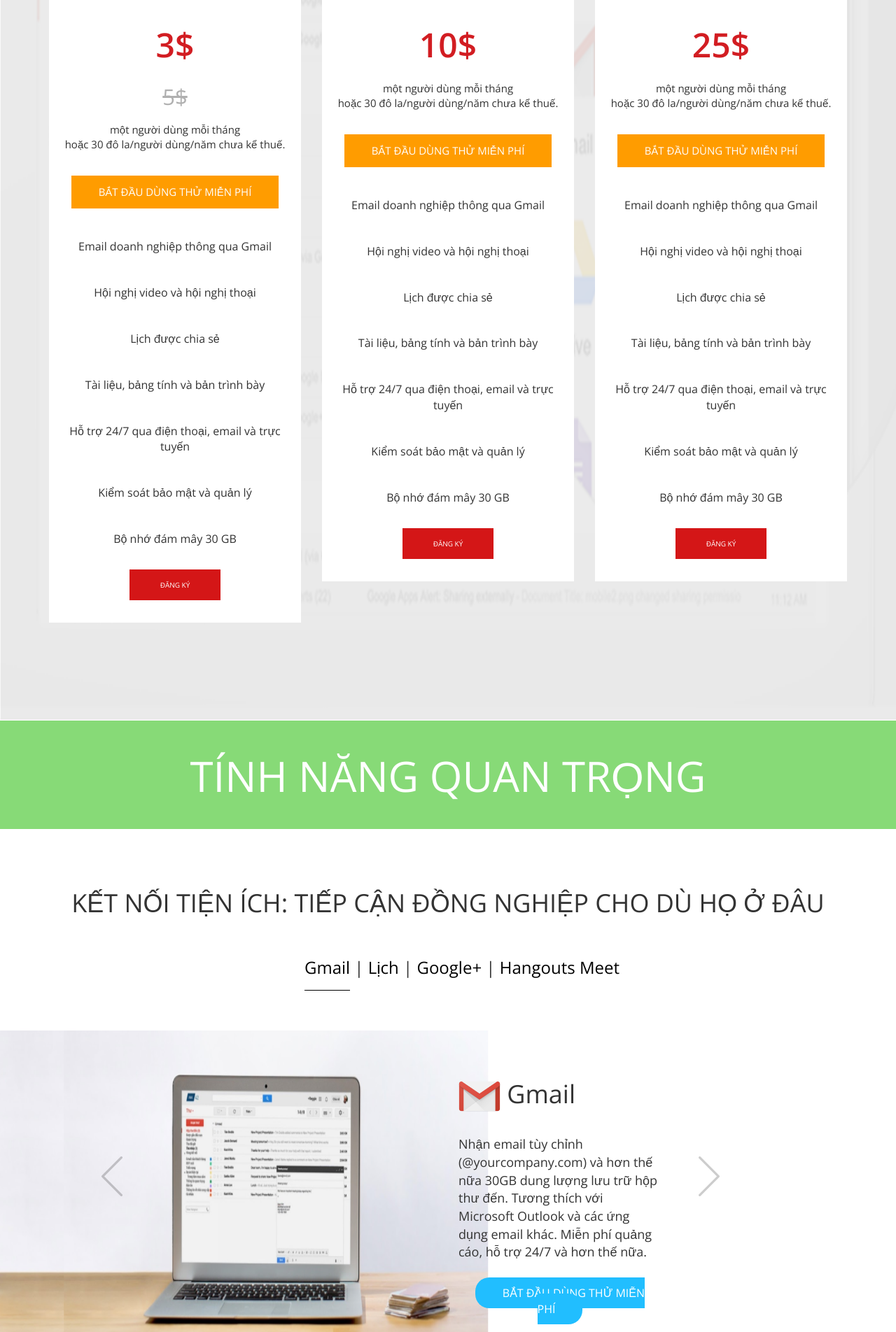
After one commit to thangnv27/bkhost_html, a PHP site: page /email-g-suite.php in a window 1280 px wide. The commit adds this page. Shown: the part 1296-3200 px from the top of the page at 70% size. Run offline with PHP 8.4, Linux system fonts and the light colour scheme; data that the repository does not hold is empty; some libraries are stand-ins or nearby versions.

Commit message:
File email-g-suite

```diff
--- /dev/null
+++ b/email-g-suite.php
@@ -0,0 +1,455 @@
+<?php include("header.php"); ?>
+<div class="layer-old-11">
+    <div class="slide-email-g-suite text-center">
+        <div class="container">
+            <h1 class="text-slide-1">Mail G Suite</h1>
+            <h2 class="text-slide-2">
+              Email doanh nghiệp G Suite là sản phẩm số hàng đầu thể giới dành cho các doanh nghiệp toàn cầu
+            </h2>
+        </div>
+    </div>
+    <div class="content-1 text-center">
+      <div class="container">
+        <div class="text-1">
+          Email doanh nghiệp G Suite là sản phẩm số hàng đầu thể giới dành cho các doanh nghiệp toàn cầu
+          Cung cấp email, lưu trữ, làm việc nhóm, lịch, công tác trực tuyến và nhiều hơn nữa, giải pháp điện toán đám may hàng đầu thế giới đã được ủy quyền tại Việt Nam bởi MailViet
+        </div>
+        <div class="text-2">
+          Đang được giảm phí <b>50%</b> bởi Google. Tham khảo bảng phí toàn cầu <a href="javascript:void(0)">tại đây</a>
+        </div>
+      </div>
+    </div>
+    <div class="content-2 text-center">
+      <div class="container">
+        <div class="row">
+          <div class="col-md-4">
+            <div class="wrap-content">
+              <div class="text-1">Basic</div>
+              <div class="text-2">3$</div>
+              <div class="text-3">
+                <strike>5$</strike>
+              </div>
+              <div class="text-4">một người dùng mỗi tháng</div>
+              <div class="text-4">hoặc 30 đô la/người dùng/năm chưa kể thuế.</div>
+              <div class="text-5">
+                <a href="javascript:void(0)">
+                  bắt đầu dùng thử miễn phí
+                </a>
+              </div>
+              <div class="text-6">Email doanh nghiệp thông qua Gmail</div>
+              <div class="text-6">Hội nghị video và hội nghị thoại</div>
+              <div class="text-6">Lịch được chia sẻ</div>
+              <div class="text-6">Tài liệu, bảng tính và bản trình bày</div>
+              <div class="text-6">Hỗ trợ 24/7 qua điện thoại, email và trực tuyến</div>
+              <div class="text-6">Kiểm soát bảo mật và quản lý</div>
+              <div class="text-6">Bộ nhớ đám mây 30 GB</div>
+              <div class="text-7">
+                <a href="javascript:void(0)">
+                  đăng ký
+                </a>
+              </div>
+            </div>
+          </div>
+          <div class="col-md-4">
+            <div class="wrap-content">
+              <div class="text-1">Business</div>
+              <div class="text-2">10$</div>
+              <div class="text-4">một người dùng mỗi tháng</div>
+              <div class="text-4">hoặc 30 đô la/người dùng/năm chưa kể thuế.</div>
+              <div class="text-5">
+                <a href="javascript:void(0)">
+                  bắt đầu dùng thử miễn phí
+                </a>
+              </div>
+              <div class="text-6">Email doanh nghiệp thông qua Gmail</div>
+              <div class="text-6">Hội nghị video và hội nghị thoại</div>
+              <div class="text-6">Lịch được chia sẻ</div>
+              <div class="text-6">Tài liệu, bảng tính và bản trình bày</div>
+              <div class="text-6">Hỗ trợ 24/7 qua điện thoại, email và trực tuyến</div>
+              <div class="text-6">Kiểm soát bảo mật và quản lý</div>
+              <div class="text-6">Bộ nhớ đám mây 30 GB</div>
+              <div class="text-7">
+                <a href="javascript:void(0)">
+                  đăng ký
+                </a>
+              </div>
+            </div>
+          </div>
+          <div class="col-md-4">
+            <div class="wrap-content">
+              <div class="text-1">Enterprise</div>
+              <div class="text-2">25$</div>
+              <div class="text-4">một người dùng mỗi tháng</div>
+              <div class="text-4">hoặc 30 đô la/người dùng/năm chưa kể thuế.</div>
+              <div class="text-5">
+                <a href="javascript:void(0)">
+                  bắt đầu dùng thử miễn phí
+                </a>
+              </div>
+              <div class="text-6">Email doanh nghiệp thông qua Gmail</div>
+              <div class="text-6">Hội nghị video và hội nghị thoại</div>
+              <div class="text-6">Lịch được chia sẻ</div>
+              <div class="text-6">Tài liệu, bảng tính và bản trình bày</div>
+              <div class="text-6">Hỗ trợ 24/7 qua điện thoại, email và trực tuyến</div>
+              <div class="text-6">Kiểm soát bảo mật và quản lý</div>
+              <div class="text-6">Bộ nhớ đám mây 30 GB</div>
+              <div class="text-7">
+                <a href="javascript:void(0)">
+                  đăng ký
+                </a>
+              </div>
+            </div>
+          </div>
+        </div>
+      </div>
+    </div>
+    <div class="content-3 text-center">
+      <div class="container">
+        <div class="text-1">
+          Tính năng quan trọng
+        </div>
+      </div>
+    </div>
+    <div class="content-4 text-center">
+      <div class="container">
+        <div class="text-1">
+          Kết nối tiện ích: Tiếp cận đồng nghiệp cho dù họ ở đâu
+        </div>
+        <div class="text-2">
+          <ul>
+            <li class="active">
+              <a data-toggle="tab" href="#gmail">Gmail</a>
+            </li>
+            <li>|</li>
+            <li>
+              <a data-toggle="tab" href="#lich">Lịch</a>
+            </li>
+            <li>|</li>
+            <li>
+              <a data-toggle="tab" href="#google">Google+</a>
+            </li>
+            <li>|</li>
+            <li>
+              <a data-toggle="tab" href="#hangouts">Hangouts Meet</a>
+            </li>
+          </ul>
+        </div>
+      </div>
+    </div>
+    <div id="gmail" class="tab-pane fade in active">
+      <div class="container-fluid">
+        <div class="row text-center">
+          <div class="col-md-1"></div>
+          <div class="col-md-1">
+            <a href="javascript:void(0)">
+              <img class="icon-left" src="images/icon-left-content-gmail.png" alt="Icon Left">
+            </a>
+          </div>
+          <div class="col-md-4"></div>
+          <div class="col-md-3">
+            <div class="text-1 text-left">
+              <span>
+                <img src="images/icon-gmail.png" alt="Icon Gmail">
+                Gmail
+              </span>
+            </div>
+            <div class="text-2 text-left">
+              Nhận email tùy chỉnh (@yourcompany.com) và hơn thế nữa 30GB dung lượng lưu trữ hộp thư đến. Tương thích với Microsoft Outlook và các ứng dụng email khác. Miễn phí quảng cáo, hỗ trợ 24/7 và hơn thế nữa.
+            </div>
+            <div class="text-3">
+              <a href="javascript:void(0)">
+                Bắt đầu dùng thử miễn phí
+              </a>
+            </div>
+          </div>
+          <div class="col-md-1">
+            <a href="javascript:void(0)">
+              <img class="icon-right" src="images/icon-right-content-gmail.png" alt="Icon Right">
+            </a>
+          </div>
+        </div>
+      </div>
+    </div>
+    <div class="content-4 text-center">
+      <div class="container">
+        <div class="text-1">
+          tạo: Tiếp cận đồng nghiệp cho dù họ ở đâu
+        </div>
+        <div class="text-2">
+          <ul>
+            <li class="active">
+              <a data-toggle="tab" href="#tailieu">Tài liệu</a>
+            </li>
+            <li>|</li>
+            <li>
+              <a data-toggle="tab" href="#trangtinh">Trang tính</a>
+            </li>
+            <li>|</li>
+            <li>
+              <a data-toggle="tab" href="#bieumau">Biểu mẫu</a>
+            </li>
+            <li>|</li>
+            <li>
+              <a data-toggle="tab" href="#sites">Sites</a>
+            </li>
+            <li>|</li>
+            <li>
+              <a data-toggle="tab" href="#keep">Keep</a>
+            </li>
+          </ul>
+        </div>
+      </div>
+    </div>
+    <div id="tailieu" class="tab-pane fade in active">
+      <div class="container">
+        <div class="row text-center">
+          <div class="col-md-1">
+            <a href="javascript:void(0)">
+              <img class="icon-left" src="images/icon-left-content-gmail.png" alt="Icon Left">
+            </a>
+          </div>
+          <div class="col-md-4 text-left">
+            <div class="text-1">
+              Nhận xét, trò chuyện và chỉnh sửa trong thời gian thực
+            </div>
+            <div class="text-2">
+              Làm việc trên một tài liệu duy nhất với những thành viên trong nhóm hoặc những người bên ngoài công ty bạn. Xem nội dung chỉnh sửa khi người khác gõ, giao tiếp thông qua tính năng trò chuyện tích hợp và đặt câu hỏi bằng cách bao gồm nhận xét.
+            </div>
+          </div>
+          <div class="col-md-6">
+            <img src="images/img-tailieu.png" alt="Tai Lieu">
+          </div>
+          <div class="col-md-1">
+            <a href="javascript:void(0)">
+              <img class="icon-right" src="images/icon-right-content-gmail.png" alt="Icon Right">
+            </a>
+          </div>
+        </div>
+      </div>
+    </div>
+    <div class="content-4 text-center">
+      <div class="container">
+        <div class="text-1">
+          Truy cập: Lưu trữ tệp và tìm nội dung bạn cần ngay tức thì
+        </div>
+        <div class="text-2">
+          <ul>
+            <li class="active">
+              <a data-toggle="tab" href="#driver">Drive</a>
+            </li>
+            <li>|</li>
+            <li>
+              <a data-toggle="tab" href="#google-cloud">Google Cloud Search</a>
+            </li>
+          </ul>
+        </div>
+      </div>
+    </div>
+    <div id="driver" class="tab-pane fade in active">
+      <div class="container-fluid">
+        <div class="row text-center">
+          <div class="col-md-1"></div>
+          <div class="col-md-1">
+            <a href="javascript:void(0)">
+              <img class="icon-left" src="images/icon-left-content-gmail.png" alt="Icon Left">
+            </a>
+          </div>
+          <div class="col-md-4"></div>
+          <div class="col-md-3">
+            <div class="text-1 text-left">
+              <span>
+                <img src="images/icon-driver.png" alt="Icon Driver">
+                Driver
+              </span>
+            </div>
+            <div class="text-2 text-left">
+              Dễ dàng lưu trữ, đồng bộ hóa và chia sẻ tệp.
+            </div>
+            <div class="text-2 text-left">
+              Lưu trữ an toàn tất cả dữ liệu của công ty bạn ở một nơi. Truy cập tệp dễ dàng từ máy tính để bàn và thiết bị di động cũng như kiểm soát cách các nhóm chia sẻ tệp.
+            </div>
+            <div class="text-3">
+              <a href="javascript:void(0)">
+                Bắt đầu dùng thử miễn phí
+              </a>
+            </div>
+          </div>
+          <div class="col-md-1">
+            <a href="javascript:void(0)">
+              <img class="icon-right" src="images/icon-right-content-gmail.png" alt="Icon Right">
+            </a>
+          </div>
+        </div>
+      </div>
+    </div>
+    <div class="content-4 text-center">
+      <div class="container">
+        <div class="text-1">
+          Kiểm soát: Quản lý người dùng, thiết bị và dữ liệu một cách bảo mật và dễ dàng.
+        </div>
+        <div class="text-2">
+          <ul>
+            <li class="active">
+              <a data-toggle="tab" href="#adminstrator">Quản trị viên</a>
+            </li>
+            <li>|</li>
+            <li>
+              <a data-toggle="tab" href="#vault">Vault</a>
+            </li>
+            <li>|</li>
+            <li>
+              <a data-toggle="tab" href="#chinhsachungdung">Chính sách ứng dụng</a>
+            </li>
+          </ul>
+        </div>
+      </div>
+    </div>
+    <div id="adminstrator" class="tab-pane fade in active">
+      <div class="container">
+        <div class="row text-center">
+          <div class="col-md-1">
+            <a href="javascript:void(0)">
+              <img class="icon-left" src="images/icon-left-content-gmail.png" alt="Icon Left">
+            </a>
+          </div>
+          <div class="col-md-4 text-left">
+            <div class="text-1">
+              Bảo mật và kiểm soát
+            </div>
+            <div class="text-2">
+              Quản trị tập trung giúp thiết lập và quản lý dễ dàng, nhanh chóng. Thêm và xóa người dùng, thiết lập nhóm và thêm tùy chọn bảo mật như xác minh 2 bước và SSO.
+            </div>
+          </div>
+          <div class="col-md-6">
+            <img src="images/img-adminstrator.png" alt="Adminstrator">
+          </div>
+          <div class="col-md-1">
+            <a href="javascript:void(0)">
+              <img class="icon-right" src="images/icon-right-content-gmail.png" alt="Icon Right">
+            </a>
+          </div>
+        </div>
+      </div>
+    </div>
+    <div class="content-5 text-center">
+        <div class="container">
+            <h2 class="text-1">
+                LỢI ÍCH CỦA DOANH NGHIỆP
+            </h2>
+            <div class="row row-1">
+                <div class="col-md-6">
+                    <div class="row">
+                        <div class="col-md-10 col-xs-9 text-right">
+                            <div class="text-2">
+                                Email @yourcompany.com
+                            </div>
+                            <div class="text-3">
+                                Gửi email chuyên nghiệp từ địa chỉ web của doanh nghiệp bạn (you@yourcompany.com) và tạo danh sách gửi thư theo nhóm như sales@yourcompany.com.
+                            </div>
+                        </div>
+                        <div class="col-md-2 col-xs-3">
+                            <img src="images/icon-gmail-1x.png" alt="Icon Gmail 1x" />
+                        </div>
+                    </div>
+                </div>
+                <div class="col-md-6">
+                    <div class="row">
+                        <div class="col-md-2 col-xs-3">
+                            <img src="images/icon-quan-ly-1.png" alt="Icon Quan Ly" />
+                        </div>
+                        <div class="col-md-10 col-xs-9 text-left">
+                            <div class="text-2">
+                                Tất cả bộ nhớ bạn cần
+                            </div>
+                            <div class="text-3">
+                                Phiên bản cơ bản của G Suite có 30 GB dung lượng bộ nhớ trực tuyến mỗi người dùng. Để có bộ nhớ không giới hạn, hãy nâng cấp lên phiên bản Business, Enterprise hoặc Team.
+                            </div>
+                        </div>
+                    </div>
+                </div>
+            </div>
+            <div class="row row-1">
+                <div class="col-md-6">
+                    <div class="row">
+                        <div class="col-md-10 col-xs-9 text-right">
+                            <div class="text-2">
+                                Hỗ trợ trực tiếp 24/7
+                            </div>
+                            <div class="text-3">
+                                Gọi hoặc gửi email tới Nhóm hỗ trợ Google để nhận trợ giúp từ một nhân viên trực tuyến bất cứ khi nào bạn cần. Bạn cũng có thể tìm câu trả lời nhanh trực tuyến trong trung tâm trợ giúp của chúng tôi.
+                            </div>
+                        </div>
+                        <div class="col-md-2 col-xs-3">
+                            <img src="images/icon-server-1.png" alt="Icon Server" />
+                        </div>
+                    </div>
+                </div>
+                <div class="col-md-6">
+                    <div class="row">
+                        <div class="col-md-2 col-xs-3">
+                            <img src="images/icon-backup-3.png" alt="Icon Backup" />
+                        </div>
+                        <div class="col-md-10 col-xs-9 text-left">
+                            <div class="text-2">
+                                Kiểm soát nâng cao của quản trị viên
+                            </div>
+                            <div class="text-3">
+                                Thêm và xóa người dùng, thiết lập nhóm và thêm các tùy chọn bảo mật như xác minh 2 bước và đăng nhập một lần (SSO), tất cả từ bảng điều khiển tập trung của quản trị viên.
+                            </div>
+                        </div>
+                    </div>
+                </div>
+            </div>
+            <div class="row">
+                <div class="col-md-6">
+                    <div class="row">
+                        <div class="col-md-10 col-xs-9 text-right">
+                            <div class="text-2">
+                                Quản lý thiết bị di động
+                            </div>
+                            <div class="text-3">
+                                Bảo mật dữ liệu của công ty với quản lý thiết bị, tính năng này cho phép bạn dễ dàng định vị thiết bị, yêu cầu mật khẩu và xóa dữ liệu nếu cần.
+                            </div>
+                        </div>
+                        <div class="col-md-2 col-xs-3">
+                            <img src="images/icon-phone-wifi.png" alt="Icon Phone Wifi" />
+                        </div>
+                    </div>
+                </div>
+                <div class="col-md-6">
+                    <div class="row">
+                        <div class="col-md-2 col-xs-3">
+                            <img src="images/icon-resource.png" alt="Icon Resource" />
+                        </div>
+                        <div class="col-md-10 col-xs-9 text-left">
+                            <div class="text-2">
+                                Di chuyển dữ liệu dễ dàng
+                            </div>
+                            <div class="text-3">
+                                Sử dụng các dịch vụ và công cụ di chuyển của chúng tôi để di chuyển dữ liệu quan trọng của tổ chức bạn từ giải pháp lưu trữ hiện tại sang G Suite.
+                            </div>
+                        </div>
+                    </div>
+                </div>
+            </div>
+        </div>
+    </div>
+    <div class="content-6">
+      <div class="container">
+        <img src="images/img-content-6.png" alt="Img Content">
+      </div>
+    </div>
+    <div class="register-service text-center">
+        <div class="container">
+            <p class="text-register-service">
+                Đăng ký <span>dịch vụ khác</span> kèm theo Cloud VPS của bạn?
+            </p>
+            <div class="button-register-service">
+                <a href="javascript:void(0)">
+                    <img class="screenshot-2" src="images/btn-register-now.png">
+                </a>
+            </div>
+        </div>
+    </div>
+</div>
+<?php include("footer.php"); ?>
--- a/style2.css
+++ b/style2.css
@@ -48,6 +48,12 @@
 
 .layer-old-9 .slide-ten-mien {
     background: url("images/bg-slide-1.png");
+    background-repeat: no-repeat;
+    background-size: 100% 100%;
+}
+
+.layer-old-11 .slide-email-g-suite {
+    background: url("images/slide-email-g-suite.png");
     background-repeat: no-repeat;
     background-size: 100% 100%;
 }
@@ -1607,3 +1613,260 @@ body .slide-hosting-wordpress {
 .layer-old-10 .hosting-company .owl-carousel .owl-item img {
   width: auto;
 }
+
+.layer-old-11 .content-1 {
+  padding-top: 68px;
+  padding-bottom: 72px;
+}
+
+.layer-old-11 .content-1 .text-1 {
+  margin-bottom: 32px;
+}
+
+.layer-old-11 .content-1 .text-1,
+  .layer-old-11 .content-1 .text-2 {
+  font-size: 1.8em;
+  font-weight: 300;
+}
+
+.layer-old-11 .content-1 .text-2 a {
+  color: #da4c4d;
+}
+
+.layer-old-11 .content-2 {
+  background: url('images/bg-content2-email-g-suite.png');
+  background-repeat: no-repeat;
+  background-size: 100% 100%;
+  padding-top: 105px;
+  padding-bottom: 140px;
+}
+
+.layer-old-11 .content-2 .wrap-content {
+  background: #fff;
+  padding-top: 53px;
+  padding-left: 15px;
+  padding-right: 15px;
+  padding-bottom: 32px;
+}
+
+.layer-old-11 .content-2 .wrap-content .text-1 {
+  font-size: 5.3em;
+  font-weight: bold;
+  text-transform: uppercase;
+  margin-bottom: 29px;
+}
+
+.layer-old-11 .content-2 .wrap-content .text-2 {
+  font-size: 4.8em;
+  color: #d21d22;
+  margin-bottom: 17px;
+}
+
+.layer-old-11 .content-2 .wrap-content .text-3 {
+  font-size: 3.1em;
+  font-weight: 100;
+  color: #b0b0b0;
+  margin-bottom: 15px;
+}
+
+.layer-old-11 .content-2 .wrap-content .text-4 {
+  font-size: 1.5em;
+  font-weight: 300;
+}
+
+.layer-old-11 .content-2 .wrap-content .text-5 {
+  background: #ff9c00;
+  padding: 13px 25px;
+  margin-top: 33px;
+  margin-left: 17px;
+  margin-right: 17px;
+}
+
+.layer-old-11 .content-2 .wrap-content .text-5 a {
+  font-size: 1.5em;
+  font-weight: 300;
+  color: #fff;
+  text-transform: uppercase;
+}
+
+.layer-old-11 .content-2 .wrap-content .text-6 {
+  font-size: 1.6em;
+  font-weight: 300;
+  margin-top: 43px;
+}
+
+.layer-old-11 .content-2 .wrap-content .text-7 {
+  background: #d41617;
+  text-transform: uppercase;
+  padding: 15px 25px;
+  margin-top: 32px;
+  margin-left: 100px;
+  margin-right: 100px;
+}
+
+.layer-old-11 .content-2 .wrap-content .text-7 a {
+  text-transform: uppercase;
+  color: #fff;
+}
+
+.layer-old-11 .content-3 {
+  background: #87da77;
+  padding-top: 37px;
+  padding-bottom: 32px;
+}
+
+.layer-old-11 .content-3 .text-1 {
+  font-size: 6em;
+  font-weight: 300;
+  text-transform: uppercase;
+  color: #fff;
+}
+
+.layer-old-11 .content-4 {
+  padding-top: 80px;
+  padding-bottom: 47px;
+}
+
+.layer-old-11 .content-4 .text-1 {
+  font-size: 3.6em;
+  font-weight: 300;
+  text-transform: uppercase;
+  margin-bottom: 50px;
+}
+
+.layer-old-11 .content-4 .text-2 {
+  font-size: 2.4em;
+  font-weight: 300;
+}
+
+.layer-old-11 .content-4 .text-2 ul li {
+  list-style: none;
+  display: inline-block;
+}
+
+.layer-old-11 .content-4 .text-2 ul li a {
+  text-decoration: none;
+  color: #000;
+}
+
+.layer-old-11 .content-4 .text-2 ul .active {
+  border-bottom: 1px solid #000;
+  padding-bottom: 14px;
+}
+
+.layer-old-11 #gmail {
+  background: url("images/bg-content-gmail.png");
+  background-repeat: no-repeat;
+  background-size: 100% 100%;
+  padding-top: 65px;
+}
+
+.layer-old-11 #driver {
+  background: url("images/bg-content-driver.png");
+  background-repeat: no-repeat;
+  background-size: 100% 100%;
+  padding-top: 65px;
+}
+
+.layer-old-11 #tailieu {
+  background: #e5fff3;
+  padding-top: 38px;
+  padding-bottom: 47px;
+}
+
+.layer-old-11 #adminstrator {
+  background: #fff3ff;
+  padding-top: 38px;
+  padding-bottom: 47px;
+}
+
+.layer-old-11 #tailieu .text-1,
+  .layer-old-11 #adminstrator .text-1 {
+  font-size: 3em;
+  font-weight: 300;
+  margin-top: 40px;
+}
+
+.layer-old-11 #adminstrator .text-1 {
+  margin-bottom: 35px;
+  margin-top: 70px;
+}
+
+.layer-old-11 #tailieu .text-2,
+  .layer-old-11 #adminstrator .text-2 {
+  font-size: 1.7em;
+  font-weight: 300;
+}
+
+.layer-old-11 #gmail .text-1,
+  .layer-old-11 #driver .text-1 {
+  font-size: 3.6em;
+  font-weight: 300;
+  margin-bottom: 34px;
+}
+
+.layer-old-11 #gmail .text-2,
+  .layer-old-11 #driver .text-2 {
+  font-size: 1.8em;
+  font-weight: 300;
+  margin-bottom: 34px;
+}
+
+.layer-old-11 #gmail .icon-left, .layer-old-11 #gmail .icon-right,
+  .layer-old-11 #driver .icon-left, .layer-old-11 #driver .icon-right {
+  margin-top: 115px;
+}
+
+.layer-old-11 #tailieu .icon-left, .layer-old-11 #tailieu .icon-right,
+  .layer-old-11 #adminstrator .icon-left, .layer-old-11 #adminstrator .icon-right {
+  margin-top: 130px;
+}
+
+.layer-old-11 #gmail .text-3,
+  .layer-old-11 #driver .text-3 {
+  float: left;
+  margin-bottom: 60px;
+}
+
+.layer-old-11 #gmail .text-3 a,
+  .layer-old-11 #driver .text-3 a {
+  font-size: 1.6em;
+  font-weight: 300;
+  color: #fff;
+  text-transform: uppercase;
+  padding: 11px 39px;
+  text-decoration: none;
+  background: #21beff;
+  border-radius: 20px;
+}
+
+.layer-old-11 .content-5 {
+  padding-top: 93px;
+  padding-bottom: 154px;
+}
+
+.layer-old-11 .content-5 .text-1 {
+  margin-top: 0;
+  font-size: 4.5em;
+  font-weight: bold;
+  text-transform: uppercase;
+  margin-bottom: 71px;
+}
+
+.layer-old-11 .content-5 .text-2 {
+  font-size: 1.8em;
+  font-weight: bold;
+}
+
+.layer-old-11 .content-5 .text-3 {
+  font-size: 1.6em;
+  font-weight: 300;
+}
+
+.layer-old-11 .content-5 .row-1 {
+  margin-bottom: 71px;
+}
+
+.layer-old-11 .content-6 {
+  padding-bottom: 112px;
+}
```
Also changed, not shown: images/bg-content-driver.png (added), images/bg-content-gmail.png (added), images/bg-content2-email-g-suite.png (added), images/icon-backup-3.png (added), images/icon-driver.png (added), images/icon-gmail-1x.png (added), images/icon-gmail.png (added), images/icon-left-content-gmail.png (added), images/icon-phone-wifi.png (added), images/icon-quan-ly-1.png (added), images/icon-right-content-gmail.png (added), images/icon-server-1.png (added), images/img-adminstrator.png (added), images/img-content-6.png (added), 2 more files.
